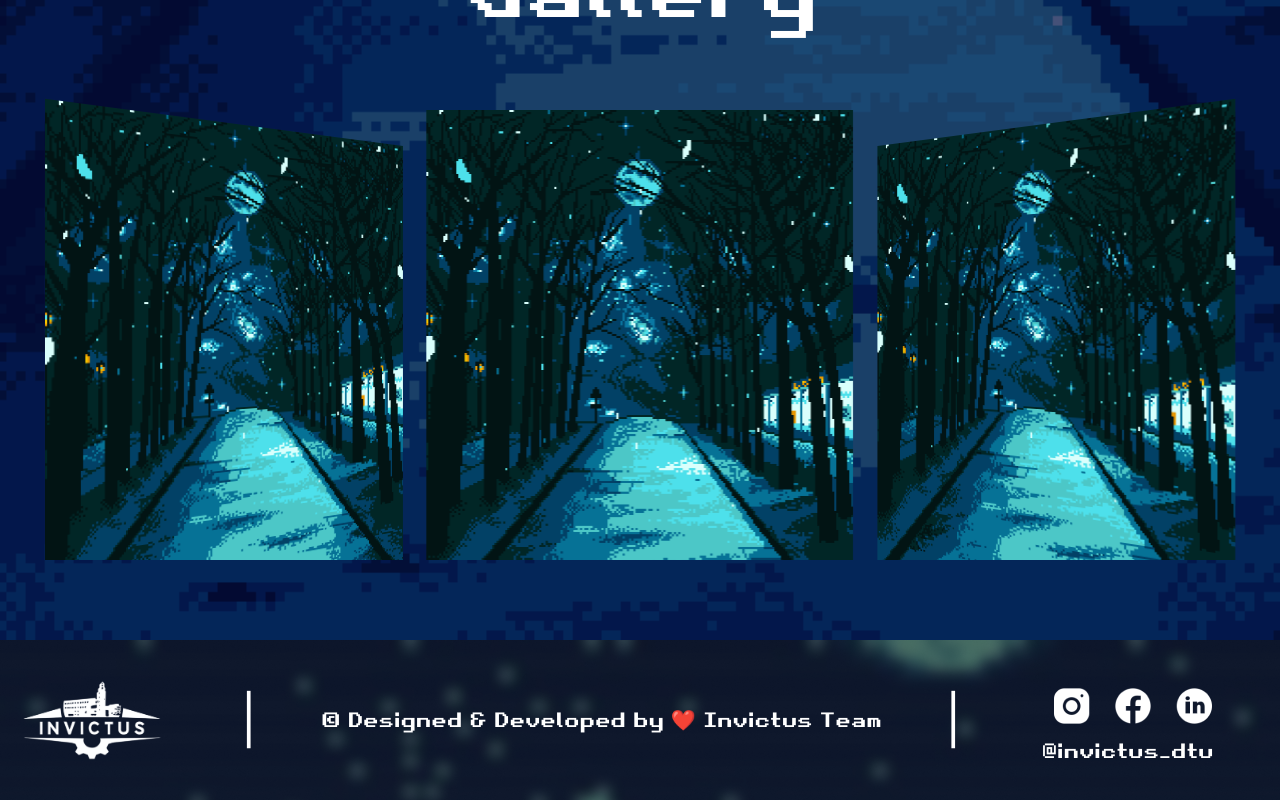
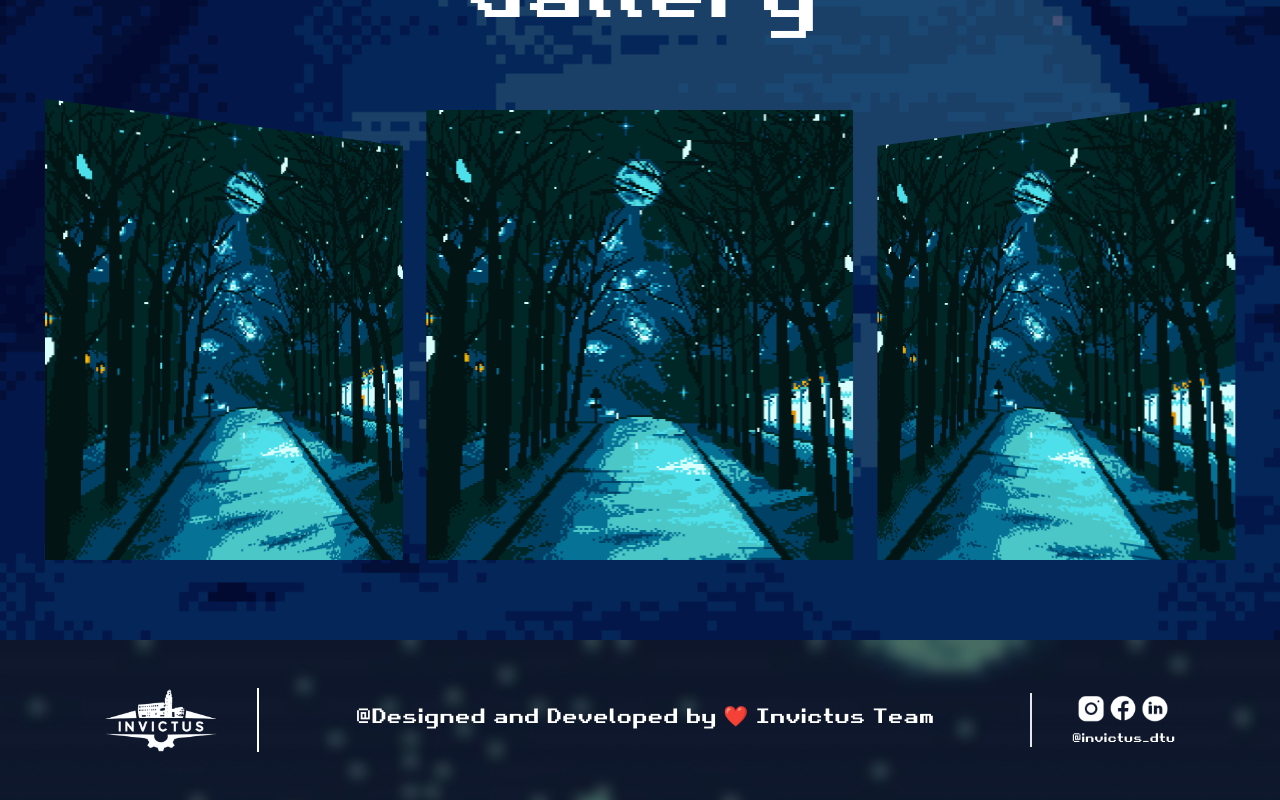
Before and after one commit to Invictus-DTU/Invictus24, a Next.js app: page / in a window 1280 px wide. Shown: the part 2560-3360 px from the top of the page. Built offline with nearby package versions, Linux system fonts and the light colour scheme; no server answers.

Commit message:
Footer improved --Nikhil

```diff
--- a/app/Components/Footer/index.js
+++ b/app/Components/Footer/index.js
@@ -5,59 +5,44 @@ import Link from "next/link";
 
 const Footer = () => {
   return (
-    <footer>
-      <div className="footer flex relative flex-row items-center justify-center bg-black/[0.75] max-sm:pt-4 h-[20vh]">
-        <div className="max-[815px]:hidden flex justify-center items-center">
+    <footer className="footer flex flex-col min-[844px]:flex-row items-center justify-center gap-0 px-10 min-[844px]:gap-24 h-[20vh]">
+      <div className="border-r-2 px-10 border-white hidden min-[844px]:inline">
         <Link href="/">
           <img
             src="/invictuslogo2.png"
             alt="invictus logo"
-              className="w-[auto] h-20 my-4 mr-4 ml-6 md:mr-10 md:ml-2"
-              // className="w-[auto] h-20 my-4 mr-10 ml-2"
+            className="w-[7rem]"
           />
         </Link>
       </div>
-        <div className="max-[815px]:hidden">
-          <p className="text-5xl mx-10 text-white">| </p>
+      <div className="text-white font-retrog border-b-2 pb-2 min-[844px]:border-b-0 text-[8px] min-[321px]:text-sm  min-[927px]:text-xl text-center ">
+        @Designed and Developed by ❤️ Invictus Team
       </div>
-        <div className="flex flex-row max-sm:flex-col justify-center items-center">
-          <div className="text-xl text-center font-retrog mx-6 md:8 xl:text-xl lg:text-lg md:text-md sm:text-sm max-[640px]:text-xs justify-center items-center text-white">
-            © Designed & Developed by ❤️ Invictus Team
-          </div>
-          <div className="">
-            <p className="text-5xl mx-10 max-[815px]:hidden text-white">
-              |{" "}
-            </p>
-          </div>
-          <div className="flex flex-col max-[650px]:ml-28 mx-10 max-sm:mx-0 max-sm:flex max-sm:justify-center ">
-            <div className="flex flex-row">
-              <div className="mx-2 my-2">
+      <div className="flex flex-col items-center gap-1 pt-2 min-[844px]:pt-0 min-[844px]:border-l-2 px-10">
+        <div className="flex">
           <a
             href="https://www.instagram.com/invictus_dtu/"
             target="_blank"
+            className="w-8"
           >
             <img src="/Instagram.png" alt="insta" />
           </a>
-              </div>
-              <div className="mx-2 my-2">
-                <a href="https://www.facebook.com/InvictusDtu/" target="_blank">
+          <a
+            href="https://www.facebook.com/InvictusDtu/"
+            target="_blank"
+            className="w-8"
+          >
             <img src="/Facebook.png" alt="fb" />
           </a>
-              </div>
-              <div className="mx-2 my-2">
           <a
             href="https://www.linkedin.com/company/invictus-dtu/"
             target="_blank"
+            className="w-8"
           >
             <img src="/LinkedIn Circled.png" alt="linkedin" />
           </a>
         </div>
-            </div>
-            <div className="font-retrog xl:text-xl lg:text-lg md:text-md sm:text-sm text-white justify-center items-center max-sm:text-center max-sm:mb-6">
-              @invictus_dtu
-            </div>
-          </div>
-        </div>
+        <div className="font-retrog text-white text-[12px]">@invictus_dtu</div>
       </div>
     </footer>
   );
--- a/app/Components/Footer/style.css
+++ b/app/Components/Footer/style.css
@@ -3,7 +3,6 @@
 @import 'tailwindcss/utilities';
 
 .footer{
+    box-sizing: border-box;
     background-image: url('/Rectangle 20.png');
-    /* position: absolute;  */
-    bottom: 0%;
 }
```
Also changed, not shown: 1 other file (tests, documents, lock files or other folders). Lines whose indentation alone changed are shown as unchanged.
